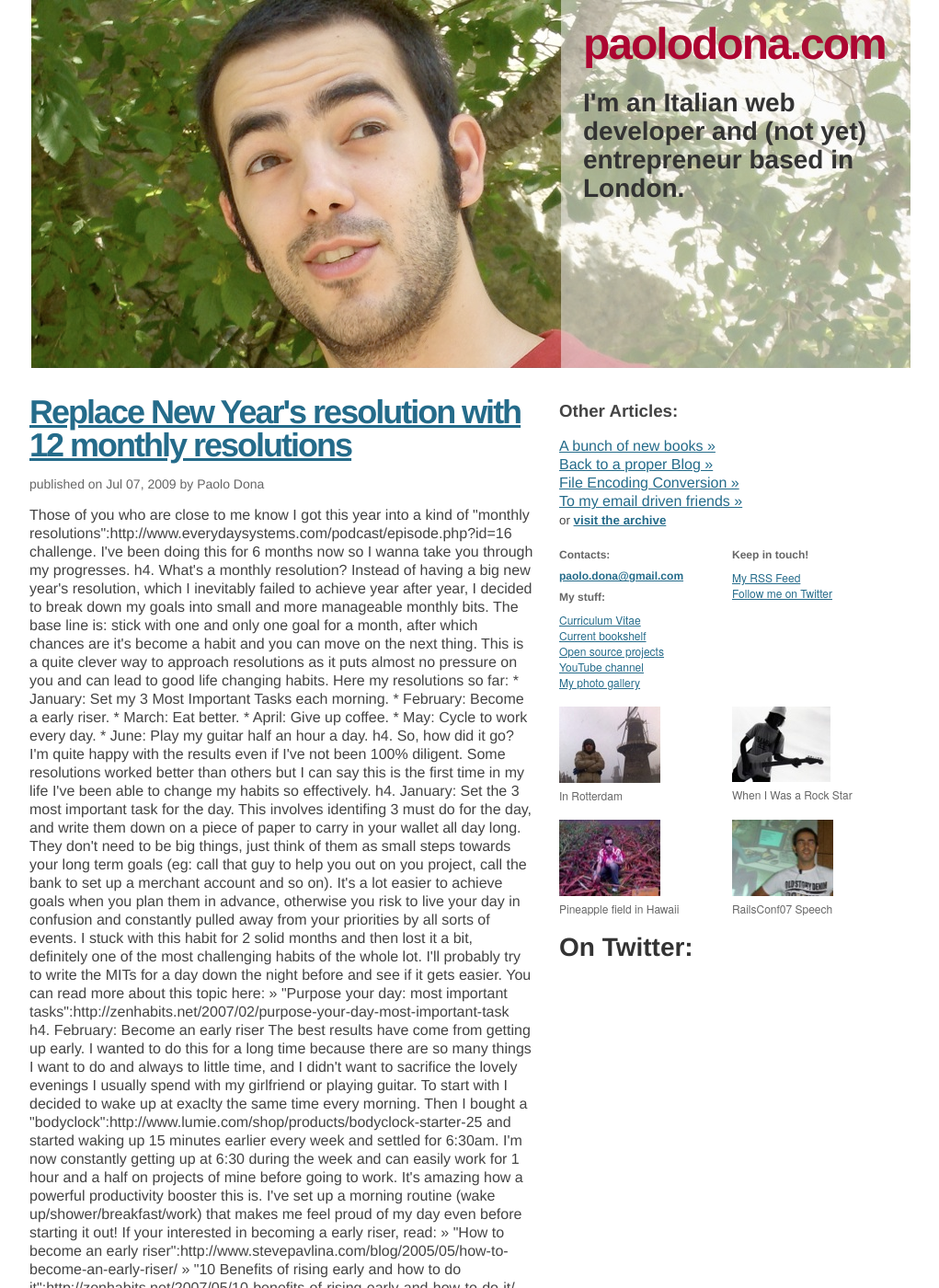
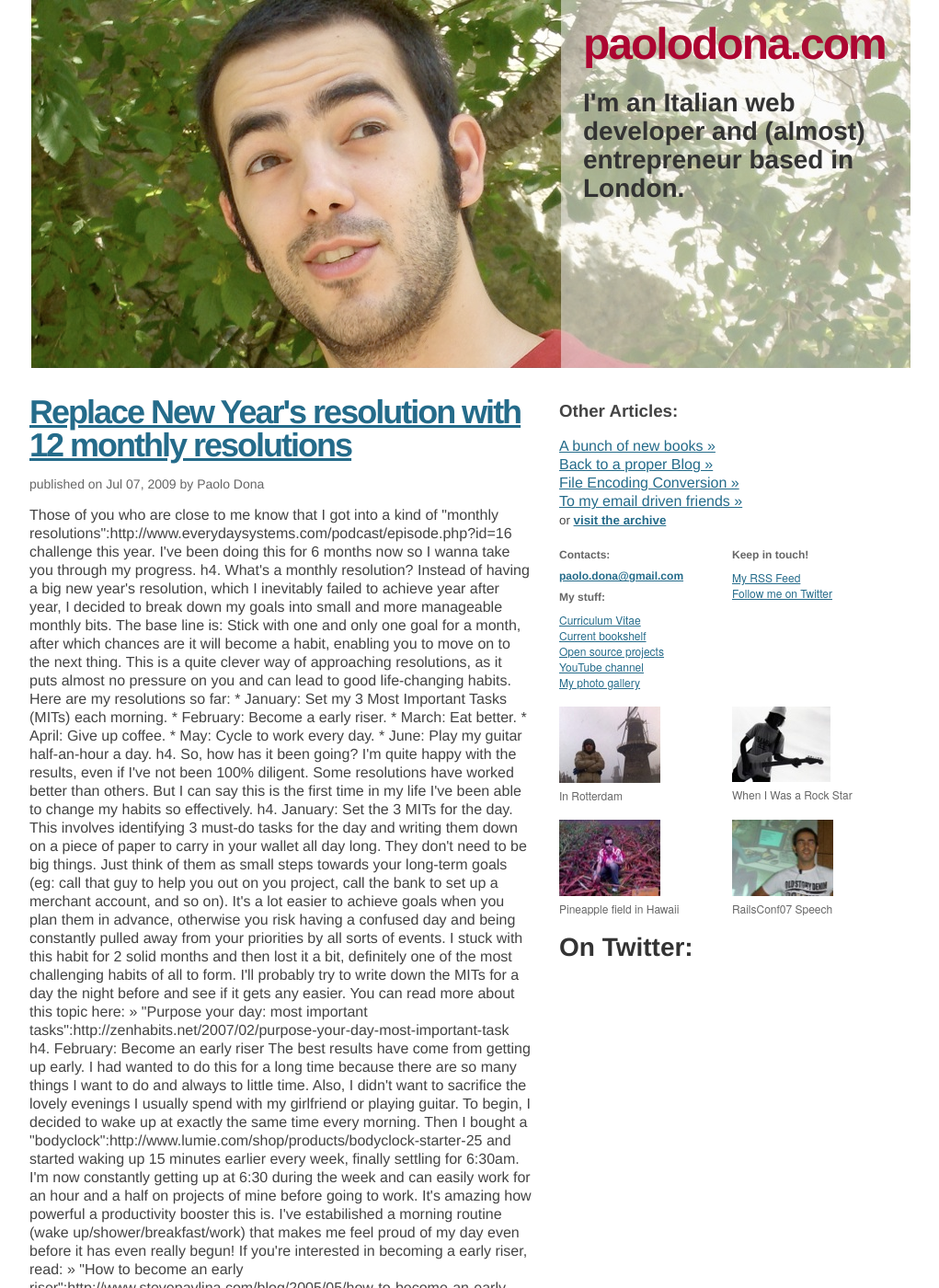
Before and after one commit to paolodona/paolodona.com, a Jekyll site: the page built from index.html, in a window 1280 px wide and 1400 px high. Shown: the whole window at 92% size, without its empty margins (128-1149 px from the left). Built offline with Jekyll 4.4.1, drawn with Linux system fonts in a browser that asks for light colours; comment, search, counter and statistics services are not loaded; some of the changed text lies outside the part shown.

Commit message:
English corrections: thanks Scott Stuart and Christian Braun

```diff
--- a/_includes/header.html
+++ b/_includes/header.html
@@ -1,7 +1,7 @@
 <div class="g40 header">
   <div class="pre25 g15 fl">
     <h1><a href="/">paolodona.com</a></h1>
-    <p>I'm an Italian web developer and (not yet) entrepreneur based in London.</p>
+    <p>I'm an Italian web developer and (almost) entrepreneur based in London.</p>
   </div>
 </div>
 <div class="spacer"></div>
--- a/_posts/2009-07-07-replace-year-resolution-with-12-monthly-resolutions.textile
+++ b/_posts/2009-07-07-replace-year-resolution-with-12-monthly-resolutions.textile
@@ -4,77 +4,77 @@
 author: Paolo Dona
 ---
 
-Those of you who are close to me know I got this year into a kind of "monthly resolutions":http://www.everydaysystems.com/podcast/episode.php?id=16 challenge. I've been doing this for 6 months now so I wanna take you through my progresses.
+Those of you who are close to me know that I got into a kind of "monthly resolutions":http://www.everydaysystems.com/podcast/episode.php?id=16 challenge this year. I've been doing this for 6 months now so I wanna take you through my progress.
 
 h4. What's a monthly resolution?
 
-Instead of having a big new year's resolution, which I inevitably failed to achieve year after year, I decided to break down my goals into small and more manageable monthly bits. The base line is: stick with one and only one goal for a month, after which chances are it's become a habit and you can move on the next thing.
-This is a quite clever way to approach resolutions as it puts almost no pressure on you and can lead to good life changing habits.
+Instead of having a big new year's resolution, which I inevitably failed to achieve year after year, I decided to break down my goals into small and more manageable monthly bits. The base line is: Stick with one and only one goal for a month, after which chances are it will become a habit, enabling you to move on to the next thing.
+This is a quite clever way of approaching resolutions, as it puts almost no pressure on you and can lead to good life-changing habits.
 
-Here my resolutions so far:
+Here are my resolutions so far:
 
-* January: Set my 3 Most Important Tasks each morning.
+* January: Set my 3 Most Important Tasks (MITs) each morning.
 * February: Become a early riser.
 * March: Eat better.
 * April: Give up coffee.
 * May: Cycle to work every day.
-* June: Play my guitar half an hour a day.
+* June: Play my guitar half-an-hour a day.
 
-h4. So, how did it go?
+h4. So, how has it been going?
 
-I'm quite happy with the results even if I've not been 100% diligent. Some resolutions worked better than others but I can say this is the first time in my life I've been able to change my habits so effectively.
+I'm quite happy with the results, even if I've not been 100% diligent. Some resolutions have worked better than others. But I can say this is the first time in my life I've been able to change my habits so effectively.
 
-h4. January: Set the 3 most important task for the day.
+h4. January: Set the 3 MITs for the day.
 
-This involves identifing 3 must do for the day, and write them down on a piece of paper to carry in your wallet all day long. They don't need to be big things, just think of them as small steps towards your long term goals (eg: call that guy to help you out on you project, call the bank to set up a merchant account and so on).
-It's a lot easier to achieve goals when you plan them in advance, otherwise you risk to live your day in confusion and constantly pulled away from your priorities by all sorts of events.
+This involves identifying 3 must-do tasks for the day and writing them down on a piece of paper to carry in your wallet all day long. They don't need to be big things. Just think of them as small steps towards your long-term goals (eg: call that guy to help you out on you project, call the bank to set up a merchant account, and so on).
+It's a lot easier to achieve goals when you plan them in advance, otherwise you risk having a confused day and being constantly pulled away from your priorities by all sorts of events.
 
-I stuck with this habit for 2 solid months and then lost it a bit, definitely one of the most challenging habits of the whole lot. I'll probably try to write the MITs for a day down the night before and see if it gets easier.
+I stuck with this habit for 2 solid months and then lost it a bit, definitely one of the most challenging habits of all to form. I'll probably try to write down the MITs for a day the night before and see if it gets any easier.
 
 You can read more about this topic here:
 &raquo; "Purpose your day: most important tasks":http://zenhabits.net/2007/02/purpose-your-day-most-important-task
 
 h4. February: Become an early riser
 
-The best results have come from getting up early. I wanted to do this for a long time because there are so many things I want to do and always to little time, and I didn't want to sacrifice the lovely evenings I usually spend with my girlfriend or playing guitar.
+The best results have come from getting up early. I had wanted to do this for a long time because there are so many things I want to do and always to little time. Also, I didn't want to sacrifice the lovely evenings I usually spend with my girlfriend or playing guitar.
 
-To start with I decided to wake up at exaclty the same time every morning. Then I bought a "bodyclock":http://www.lumie.com/shop/products/bodyclock-starter-25 and started waking up 15 minutes earlier every week and settled for 6:30am.
+To begin, I decided to wake up at exactly the same time every morning. Then I bought a "bodyclock":http://www.lumie.com/shop/products/bodyclock-starter-25 and started waking up 15 minutes earlier every week, finally settling for 6:30am.
 
-I'm now constantly getting up at 6:30 during the week and can easily work for 1 hour and a half on projects of mine before going to work.
-It's amazing how a powerful productivity booster this is. I've set up a morning routine (wake up/shower/breakfast/work) that makes me feel proud of my day even before starting it out!
+I'm now constantly getting up at 6:30 during the week and can easily work for an hour and a half on projects of mine before going to work.
+It's amazing how powerful a productivity booster this is. I've estabilished a morning routine (wake up/shower/breakfast/work) that makes me feel proud of my day even before it has even really begun!
 
-If your interested in becoming a early riser, read:
+If you're interested in becoming a early riser, read:
 &raquo; "How to become an early riser":http://www.stevepavlina.com/blog/2005/05/how-to-become-an-early-riser/
 &raquo; "10 Benefits of rising early and how to do it":http://zenhabits.net/2007/05/10-benefits-of-rising-early-and-how-to-do-it/
 
 h4. March: Eat slightly better
 
-Plain and easy: eat at least 1 fruit for breakfast and 1 vegetable serving for dinner. Every day. If you manage to buy fruit and salad while at the grocery store, that's pretty easy to achieve. I love apples and bananas for breakfast, and **la bai cai** (Hot and sour cabbage) plus rice for dinner.
+Plain and easy: Eat at least 1 piece of fruit for breakfast and 1 serving of vegetables for dinner. Every day. If you manage to buy fruit and salad while at the grocery store, that's pretty easy to achieve. I love apples and bananas for breakfast, and **la bai cai** (hot and sour cabbage) plus rice for dinner.
 
-If you want to eat healthy and love asian food, I suggest you to read "Why the Chinese don't count calories":http://www.chinesedontcountcalories.com/
+If you want to eat healthily and love Asian food, I suggest you to read "Why the Chinese don't count calories":http://www.chinesedontcountcalories.com/
 
 h4. April: Give up coffee
 
-I do not like coffee, and I realized the 3/4 cups of coffee I day I used to have were only useful to keep me awake. I didn't enjoy them.
-And I thought, why do I feel sleepy in the first place? Am I eating well enough? Am I having enough sleep?
-Programmer's culture seems to worship coffee to an extent that I do not really understand. In a world where technology and progress should make our life easier and less stressful, we always worry about performing at a faster pace. Giving up coffee is just a reflection of my inner pace change. Take it easy and enjoy the jouney.
+I don't like coffee, and I realized that the 3-to-4 cups of coffee I used to drink a day were only useful for keeping me awake. I didn't enjoy them.
+And I thought, why do I feel sleepy in the first place? Am I eating well enough? Am I getting enough sleep?
+Programmer culture seems to worship coffee to an extent that I do not really understand. In a world in which technology and progress should make our life easier and less stressful, we always worry about performing at a faster pace. Giving up coffee is just a reflection of my inner pace change. Take it easy and enjoy the journey.
 
 If interested in giving up coffee:
-&raquo; "How to give up coffe":http://www.stevepavlina.com/blog/2005/05/how-to-give-up-coffee/.
+&raquo; "How to give up coffee":http://www.stevepavlina.com/blog/2005/05/how-to-give-up-coffee/.
 
 h4. May: Cycle to work every day
 
-I'm in my underpants in front of the mirror, staring at my pale body. I'm not fat, but let's be honest, I'm definitely not fit. All these 10 years of programming are really showing off, and the fact that my heart pumps hard whenever I walk for more than 10 minutes should be a clear warning.
-So to start it easy I just bought a "bike":http://lh6.ggpht.com/_aGNKixInRkE/SlGrlune9DI/AAAAAAAAGHc/_VegBxaL0Zc/s800/se-draft-lite-2009-singlespeed-bike.jpg and got rid of my monthly subway pass. That's feasible as my workplace is only 3 miles away from my house, making it a perfect morning ride to work. As a nice side effect in 3 months I'll cover the investment and start saving money.
+I'm in my underpants in front of the mirror, staring at my pale body. I'm not fat, but let's be honest, I'm definitely not fit. All these 10 years of programming are really starting to show, and the fact that my heart pumps hard whenever I walk for more than 10 minutes should be a clear warning.
+So to start off nice and easy I just bought a "bike":http://lh6.ggpht.com/_aGNKixInRkE/SlGrlune9DI/AAAAAAAAGHc/_VegBxaL0Zc/s800/se-draft-lite-2009-singlespeed-bike.jpg and got rid of my monthly subway pass. That's feasible, as my workplace is only 3 miles away from my house, making it a perfect morning ride to work. A nice added benefit is that I’ll cover the investment in 3 months and start saving money after that.
 
 h4. June: Play guitar half an hour a day
 
-As some of you may know, I used to be a guitar player. I was in a successful little rock band, and at some point of my life I was almost tempted to keep doing that for a living. Well, being now involved in software develpment it's pretty clear I gave up.
-It's a shame I'm not playing on a regular basis though, because playing it's a very engaging and exciting hobby.
+As some of you may know, I used to be a guitar player. I was in a successful little rock band, and at some point of my life I was almost tempted to keep doing that for a living. Well, with my now being involved in software develpment, is should pretty clear that I gave up.
+It's a shame I'm not playing on a regular basis, though, because it's a very engaging and exciting hobby.
 
-After 10 years of complete inactivity, my previous band members decided to organize "the farewell gig we never had", so I'm kind of forced to play every day and sharpen my skills back!
-10 songs a day kick the programmer away!
-Here the website of my former band: "http://www.rambass.com":http://www.rambass.com (guess which one is me), I'll be playing in Italy on the 30th of July.
+After 10 years of complete inactivity, my previous band members decided to organize "the farewell gig we never had", so I'm kind of forced to play every day and sharpen my skills again!
+Ten songs a day keep the programmer away!
+Here's the website of my former band: "http://www.rambass.com":http://www.rambass.com (guess which one is me), I'll be playing in Italy on July 30.
 
 If you want to learn to play guitar, take a look at these awesome lessons: "http://www.justinguitar.com":http://www.justinguitar.com
 
```
